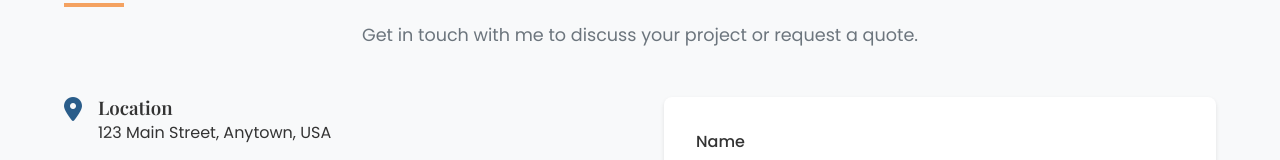
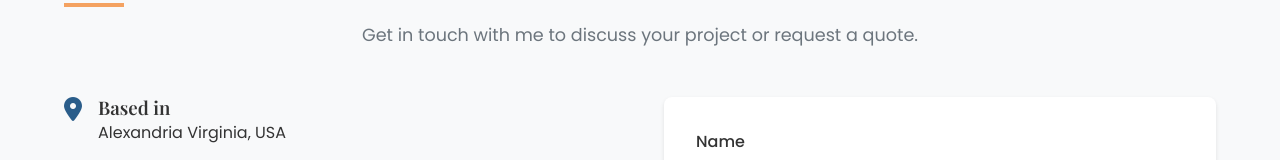
Before and after one commit to Goldie711/AnaLee2, a plain HTML site: page index.html in a window 1280 px wide. Shown: the part 4892-5052 px from the top of the page. Drawn offline with nearby package versions, Linux system fonts and the light colour scheme.

Commit message:
Update index.html

```diff
--- a/index.html
+++ b/index.html
@@ -1075,8 +1075,8 @@
                     <div class="contact-item">
                         <i class="fas fa-map-marker-alt contact-icon"></i>
                         <div>
-                            <h3>Location</h3>
-                            <p>123 Main Street, Anytown, USA</p>
+                            <h3>Based in</h3>
+                            <p>Alexandria Virginia, USA</p>
                         </div>
                     </div>
                     <div class="contact-item">
```
